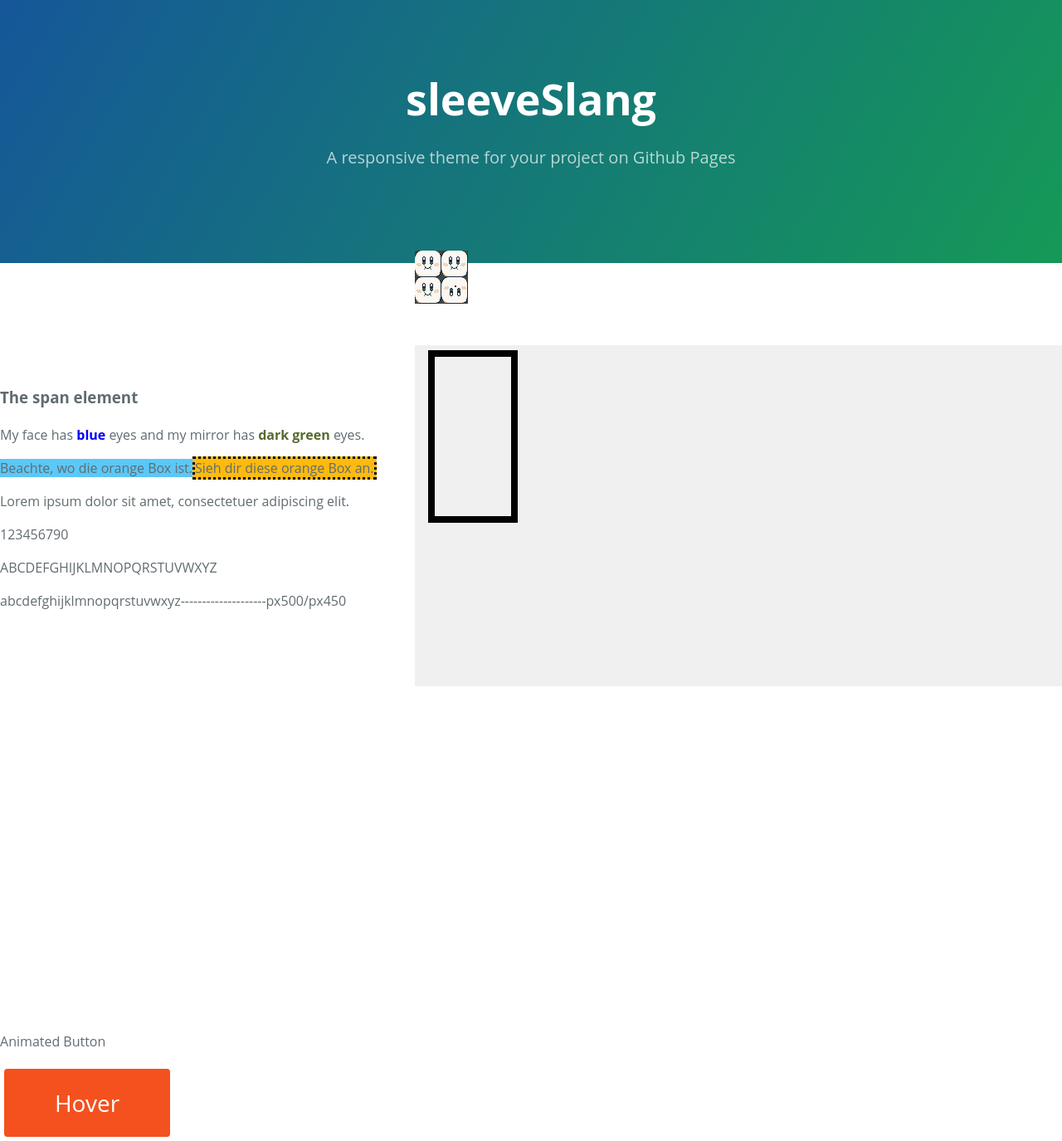
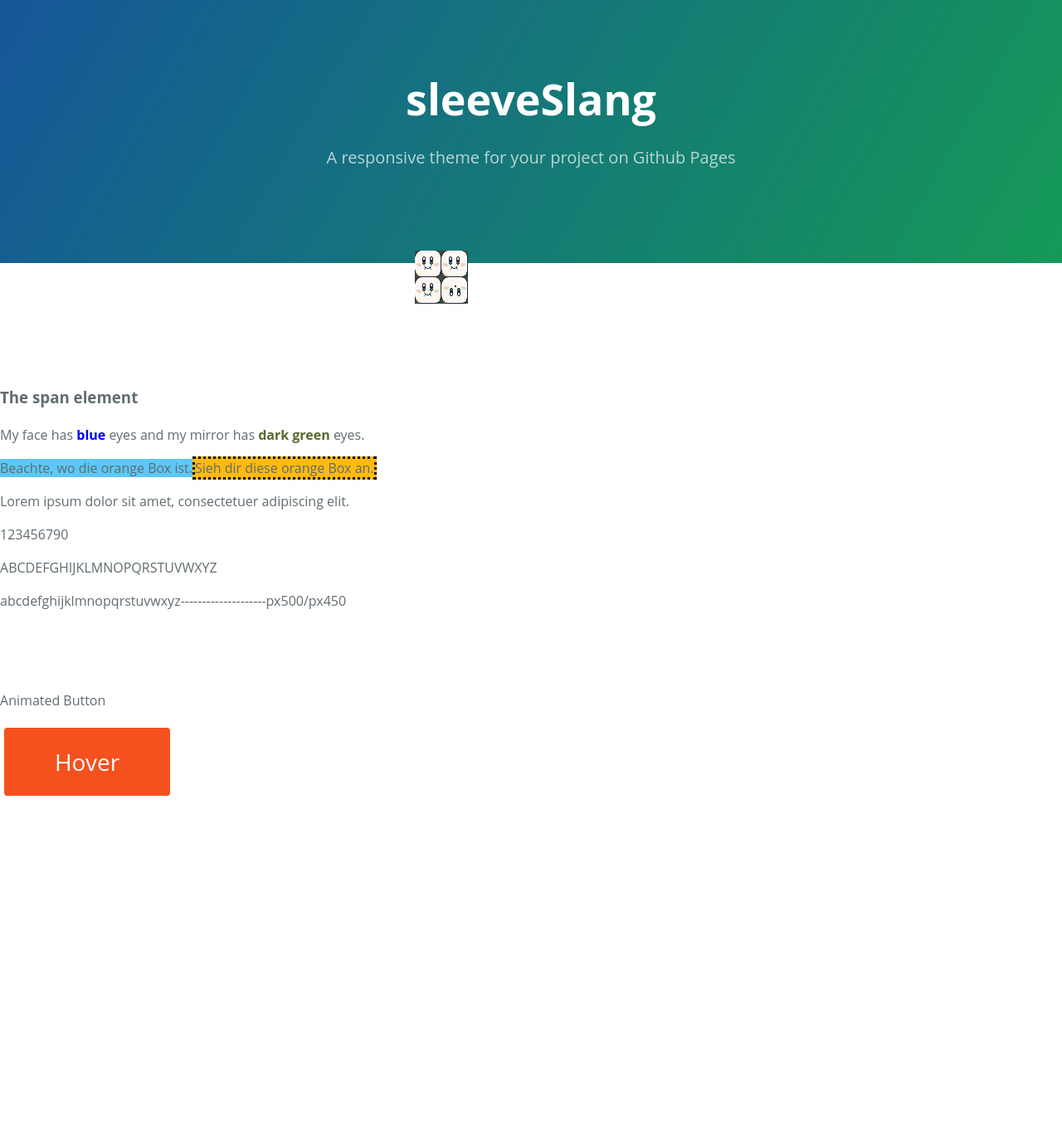
Before and after one commit to ledlightjungledStefan/Osterei, a Jekyll site: the page built from RukolaSeiteEins.markdown, in a window 1280 px wide. Shown: the whole page at 83% size. Built offline with Jekyll 4.4.1, drawn with Linux system fonts in a browser that asks for light colours; after the commit the page ends 964 px from its top, so only the background shows below that.

Commit message:
Update publicdomainfolder.html

```diff
--- a/_layouts/publicdomainfolder.html
+++ b/_layouts/publicdomainfolder.html
@@ -94,7 +94,6 @@ left: 500px;}
 <p>ABCDEFGHIJKLMNOPQRSTUVWXYZ</p>
 <p>abcdefghijklmnopqrstuvwxyz--------------------px500/px450</p>
     <img class="CHEW" src="/Osterei/assets/4kirbs.png">
-    <img class="NEGLECTED" src="/Osterei/assets/Probst.gif">
 <p>Animated Button</p>
   <button class="button"><span>Hover</span>
 </body>
```
